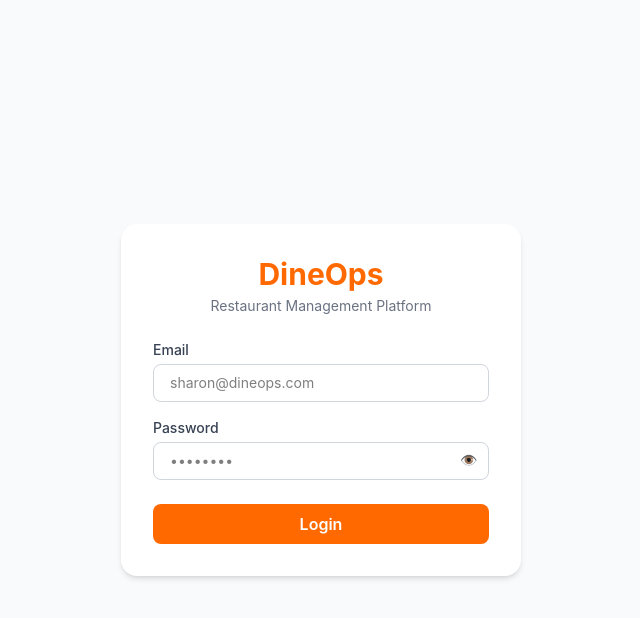
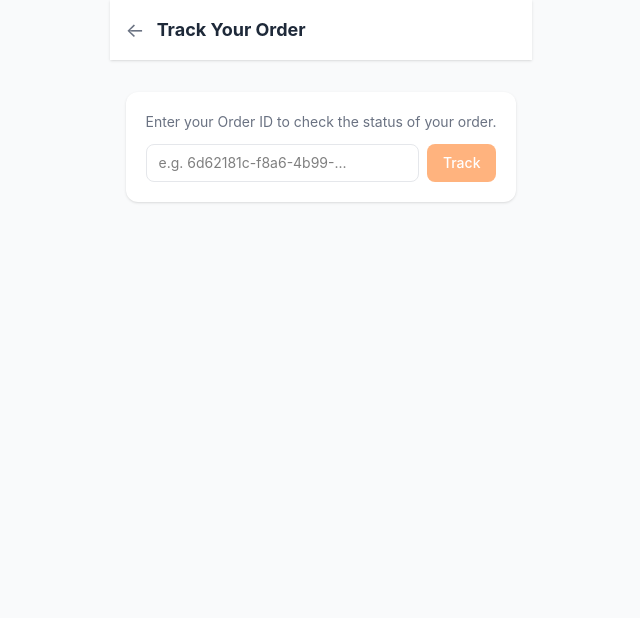
Before and after one commit to dsouzasharon2k/DineOps, a React app in the folder frontend/: page /menu/1/track in a window 1280 px wide. Before the commit this address led to /login. Shown: the top 618 px of the page, without its empty margins (319-959 px from the left). Built offline with nearby package versions, Linux system fonts and the light colour scheme; the HTML template or start-up script is replaced by a standard one.

Commit message:
feat: customer order history and tracking page (DOPS-26)

```diff
--- a/frontend/src/App.tsx
+++ b/frontend/src/App.tsx
@@ -10,6 +10,7 @@ import KitchenPage from './pages/dashboard/KitchenPage'
 import PublicMenuPage from './pages/menu/PublicMenuPage'
 import OrderConfirmPage from './pages/menu/OrderConfirmPage'
 import OrderStatusPage from './pages/menu/OrderStatusPage'
+import OrderHistoryPage from './pages/menu/OrderHistoryPage'
 
 function App() {
   return (
@@ -22,6 +23,7 @@ function App() {
           <Route path="/menu/:tenantId" element={<PublicMenuPage />} />
           <Route path="/menu/:tenantId/confirm" element={<OrderConfirmPage />} />
           <Route path="/menu/:tenantId/order/:orderId" element={<OrderStatusPage />} />
+          <Route path="/menu/:tenantId/track" element={<OrderHistoryPage />} />
         </Route>
 
         {/* Protected routes - login required */}
--- /dev/null
+++ b/frontend/src/pages/menu/OrderHistoryPage.tsx
@@ -0,0 +1,199 @@
+import { useState } from 'react'
+import { useParams, useNavigate } from 'react-router-dom'
+import { getOrderApi } from '../../api/menu'
+
+const STATUS_LABELS: Record<
+  string,
+  { label: string; icon: string; color: string }
+> = {
+  PENDING: {
+    label: 'Pending',
+    icon: '📋',
+    color: 'text-yellow-600 bg-yellow-50',
+  },
+  CONFIRMED: {
+    label: 'Confirmed',
+    icon: '✅',
+    color: 'text-blue-600 bg-blue-50',
+  },
+  PREPARING: {
+    label: 'Preparing',
+    icon: '👨‍🍳',
+    color: 'text-orange-600 bg-orange-50',
+  },
+  READY: {
+    label: 'Ready',
+    icon: '🛎️',
+    color: 'text-green-600 bg-green-50',
+  },
+  DELIVERED: {
+    label: 'Delivered',
+    icon: '🎉',
+    color: 'text-gray-600 bg-gray-50',
+  },
+  CANCELLED: {
+    label: 'Cancelled',
+    icon: '❌',
+    color: 'text-red-600 bg-red-50',
+  },
+}
+
+interface OrderItem {
+  id: string
+  name: string
+  quantity: number
+  price: number
+}
+
+interface Order {
+  id: string
+  status: string
+  totalAmount: number
+  notes: string
+  createdAt: string
+  items: OrderItem[]
+}
+
+export default function OrderHistoryPage() {
+  const { tenantId } = useParams<{ tenantId: string }>()
+  const navigate = useNavigate()
+  const [orderId, setOrderId] = useState('')
+  const [order, setOrder] = useState<Order | null>(null)
+  const [loading, setLoading] = useState(false)
+  const [error, setError] = useState('')
+
+  const handleLookup = async () => {
+    const trimmed = orderId.trim()
+    if (!trimmed) return
+    setLoading(true)
+    setError('')
+    setOrder(null)
+    try {
+      const data = await getOrderApi(trimmed)
+      setOrder(data)
+    } catch {
+      setError('Order not found. Please check the ID and try again.')
+    } finally {
+      setLoading(false)
+    }
+  }
+
+  const statusInfo = order
+    ? (STATUS_LABELS[order.status] ?? STATUS_LABELS['PENDING'])
+    : null
+
+  return (
+    <div className="min-h-screen bg-gray-50">
+      {/* Header */}
+      <div className="bg-white shadow-sm px-4 py-4 flex items-center gap-3">
+        <button
+          onClick={() => navigate(`/menu/${tenantId}`)}
+          className="text-gray-500 hover:text-gray-700 text-xl"
+        >
+          ←
+        </button>
+        <h1 className="text-lg font-bold text-gray-800">Track Your Order</h1>
+      </div>
+
+      <div className="max-w-lg mx-auto px-4 py-8">
+        {/* Lookup form */}
+        <div className="bg-white rounded-xl shadow-sm p-5 mb-6">
+          <p className="text-sm text-gray-500 mb-3">
+            Enter your Order ID to check the status of your order.
+          </p>
+          <div className="flex gap-2">
+            <input
+              type="text"
+              value={orderId}
+              onChange={(e) => setOrderId(e.target.value)}
+              onKeyDown={(e) => e.key === 'Enter' && handleLookup()}
+              placeholder="e.g. 6d62181c-f8a6-4b99-..."
+              className="flex-1 border border-gray-200 rounded-lg px-3 py-2 text-sm focus:outline-none focus:border-orange-400"
+            />
+            <button
+              onClick={handleLookup}
+              disabled={loading || !orderId.trim()}
+              className="px-4 py-2 bg-orange-500 text-white rounded-lg text-sm font-medium hover:bg-orange-600 disabled:opacity-50"
+            >
+              {loading ? '...' : 'Track'}
+            </button>
+          </div>
+          {error && <p className="text-red-500 text-sm mt-2">{error}</p>}
+        </div>
+
+        {/* Order result */}
+        {order && statusInfo && (
+          <div className="bg-white rounded-xl shadow-sm overflow-hidden">
+            {/* Status banner */}
+            <div
+              className={`px-5 py-4 flex items-center gap-3 ${statusInfo.color}`}
+            >
+              <span className="text-2xl">{statusInfo.icon}</span>
+              <div>
+                <p className="font-bold">{statusInfo.label}</p>
+                <p className="text-xs opacity-75">
+                  Order #{order.id.slice(0, 8).toUpperCase()}
+                </p>
+              </div>
+              {!['DELIVERED', 'CANCELLED'].includes(order.status) && (
+                <button
+                  onClick={() =>
+                    navigate(`/menu/${tenantId}/order/${order.id}`)
+                  }
+                  className="ml-auto text-xs px-3 py-1 bg-orange-500 text-white rounded-lg font-medium hover:bg-orange-600"
+                >
+                  Live Track →
+                </button>
+              )}
+            </div>
+
+            {/* Items */}
+            <div className="divide-y divide-gray-100">
+              {order.items.map((item) => (
+                <div
+                  key={item.id}
+                  className="flex items-center justify-between px-5 py-3"
+                >
+                  <div>
+                    <p className="font-medium text-gray-800 text-sm">
+                      {item.name}
+                    </p>
+                    <p className="text-xs text-gray-400">Qty: {item.quantity}</p>
+                  </div>
+                  <p className="font-semibold text-gray-800 text-sm">
+                    ₹{(item.price * item.quantity) / 100}
+                  </p>
+                </div>
+              ))}
+            </div>
+
+            {/* Notes */}
+            {order.notes && (
+              <div className="px-5 py-3 border-t border-gray-100">
+                <p className="text-xs text-gray-400 italic">
+                  &quot;{order.notes}&quot;
+                </p>
+              </div>
+            )}
+
+            {/* Total */}
+            <div className="px-5 py-4 border-t border-gray-100 flex justify-between font-bold text-gray-800">
+              <span>Total</span>
+              <span>₹{order.totalAmount / 100}</span>
+            </div>
+
+            {/* Order again */}
+            <div className="px-5 pb-5">
+              <button
+                onClick={() => navigate(`/menu/${tenantId}`)}
+                className="w-full py-3 border-2 border-orange-500 text-orange-500 rounded-xl font-semibold text-sm hover:bg-orange-50"
+              >
+                Order Again
+              </button>
+            </div>
+          </div>
+        )}
+      </div>
+    </div>
+  )
+}
--- a/frontend/src/pages/menu/PublicMenuPage.tsx
+++ b/frontend/src/pages/menu/PublicMenuPage.tsx
@@ -82,9 +82,15 @@ const PublicMenuPage = () => {
     <div className="min-h-screen bg-gray-50">
 
       {/* Header */}
-      <div className="bg-orange-500 text-white px-4 py-6 text-center">
+      <div className="bg-orange-500 text-white px-4 py-6 text-center relative">
         <h1 className="text-2xl font-bold">Our Menu</h1>
         <p className="text-orange-100 text-sm mt-1">Fresh. Delicious. Made for you.</p>
+        <button
+          onClick={() => navigate(`/menu/${tenantId}/track`)}
+          className="absolute right-4 top-1/2 -translate-y-1/2 text-xs text-orange-100 hover:text-white underline"
+        >
+          Track Order
+        </button>
       </div>
 
       {/* Sticky category tabs - scrollable horizontally on mobile */}
```
